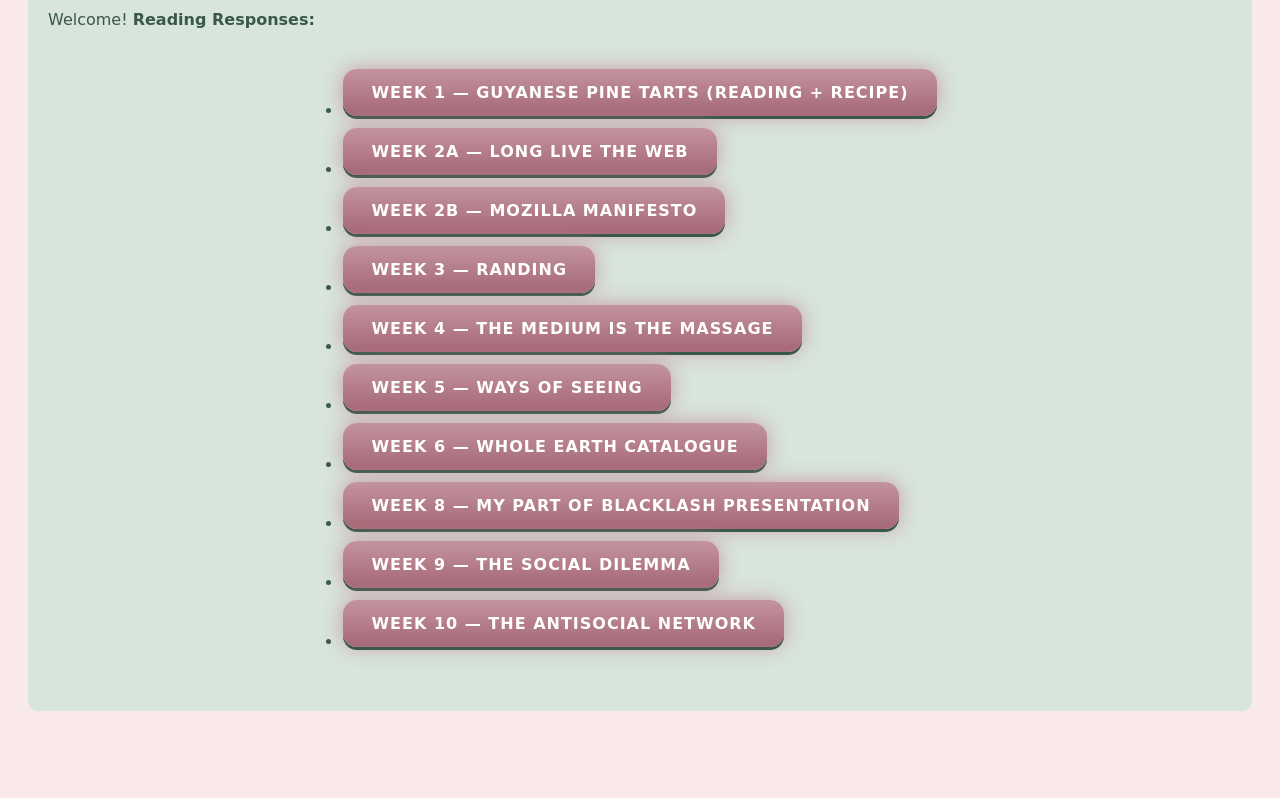
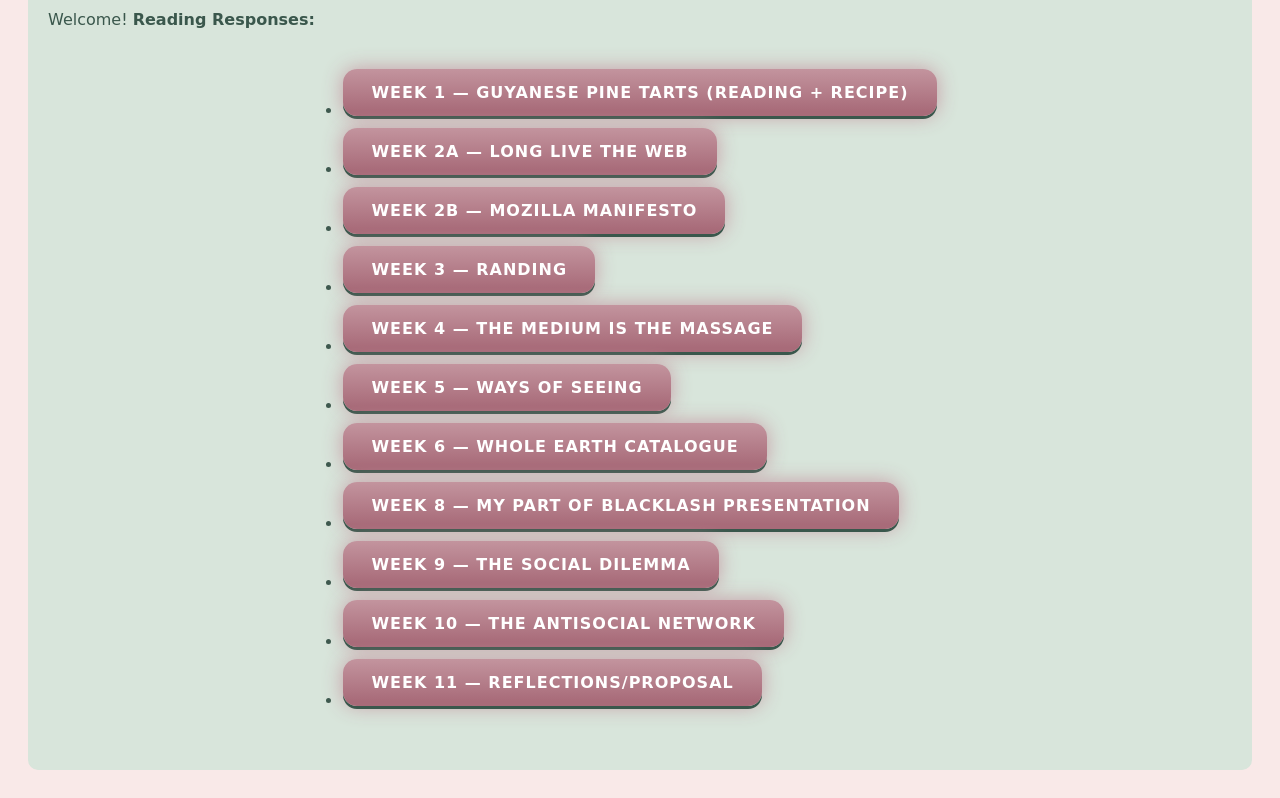
Before and after one commit to sierraCole/sierraCole.github.io, a plain HTML site: page MainSite.html in a window 1280 px wide. Shown: the part 139-937 px from the top of the page. Before the commit the page ends 878 px from the top, so only its background shows below. Drawn offline with Linux system fonts and the light colour scheme.

Commit message:
main update

```diff
--- a/MainSite.html
+++ b/MainSite.html
@@ -72,6 +72,12 @@
         </a>
       </li>
 
+      <li style="margin:8px 0;">
+        <a href="https://sierracole.github.io/week11/index.html">
+           Week 11 — Reflections/Proposal
+        </a>
+      </li>
+
     </ul>
   </main>
 </body>
```
